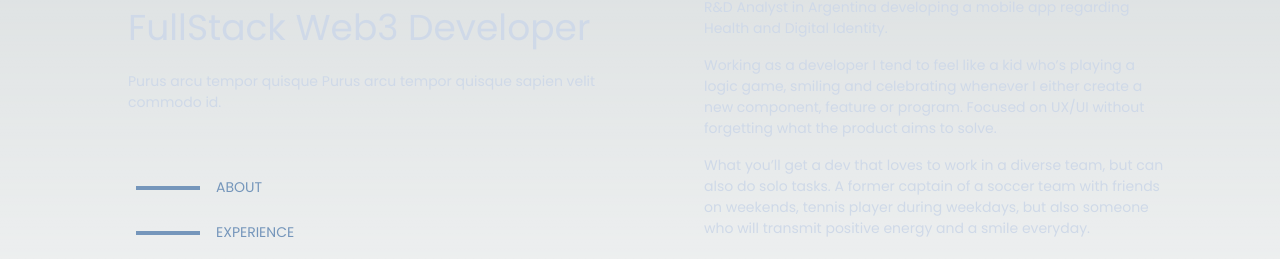
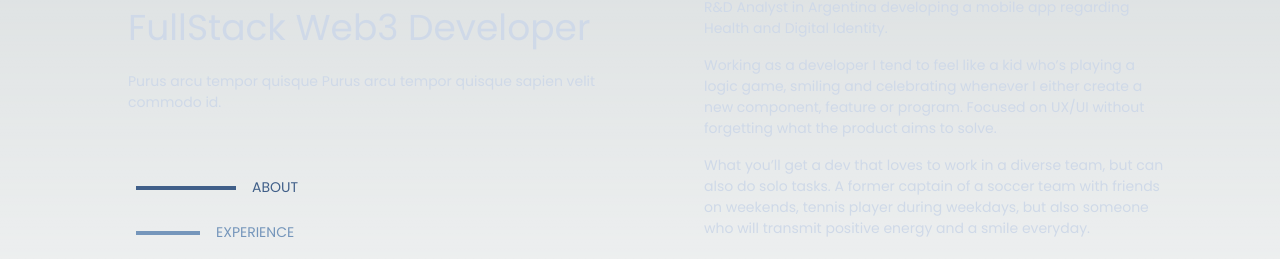
Before and after one commit to diego-scarpati/portfolio-app, a Next.js app: page / in a window 1280 px wide. Shown: the part 183-442 px from the top of the page. Built offline with nearby package versions, Linux system fonts and the light colour scheme.

Commit message:
scroll event

```diff
--- a/src/app/common/LeftSide.tsx
+++ b/src/app/common/LeftSide.tsx
@@ -15,9 +15,9 @@ function LeftSide() {
           </p>
         </div>
         <div className=" flex flex-col mt-14 gap-2">
-          <Section title="ABOUT" scrollToPosition={0}/>
-          <Section title="EXPERIENCE" scrollToPosition={400}/>
-          <Section title="SIDE PROJECTS" scrollToPosition={800}/>
+          <Section title="ABOUT" top={0} bottom={400}/>
+          <Section title="EXPERIENCE" top={400} bottom={800}/>
+          <Section title="SIDE PROJECTS" top={800} bottom={9999}/>
         </div>
         <Contact />
       </nav>
--- a/src/app/common/Section.modules.css
+++ b/src/app/common/Section.modules.css
@@ -2,20 +2,28 @@
   transition: background-color 0.3s;
 } */
 
-#sectionBlock {
+.sectionBlock {
   background-color: var(--bs-400);
 }
-#sectionTitle {
+.sectionTitle {
   color: var(--bs-400);
 }
-#sectionBlock {
+.sectionBlock {
   transition: width 0.5s;
 }
 
-#sectionContainer:hover #sectionBlock{
+#sectionContainer:hover .sectionBlock{
   background-color: var(--bs-600);
   width: 100px;
 }
-#sectionContainer:hover #sectionTitle{
+#sectionContainer:hover .sectionTitle{
   color: var(--bs-600);
 }
+
+.activeBlock{
+  background-color: var(--bs-600);
+  width: 100px;
+}
+.activeTitle{
+  color: var(--bs-600);
+}
--- a/src/app/common/Section.tsx
+++ b/src/app/common/Section.tsx
@@ -1,37 +1,55 @@
 "use client";
 
-import React, { useState } from "react";
+import React, { useEffect, useState } from "react";
 import "../globals.css";
-import "./Section.modules.css"
+import "./Section.modules.css";
 
 interface SectionProps {
   title: string;
-  scrollToPosition: number;
+  top: number;
+  bottom: number;
 }
 
-function Section({ title, scrollToPosition }: SectionProps) {
-  const [hovered, setHovered] = useState<boolean>(false);
-  const handleHoverColor = () => {
-    setHovered(!hovered);
+function Section({ title, top, bottom }: SectionProps) {
+  const [active, setActive] = useState<boolean>(false);
+
+  const handleScroll = () => {
+    window.scrollTo({ top: top, behavior: "smooth" });
   };
 
-  // const scrollToPosition =
+  const handleVerticalScroll = () => {
+    if (window.scrollY >= top && window.scrollY < bottom) {
+      setActive(true);
+    } else {
+      setActive(false);
+    }
+  };
 
-  const handleScroll = () => {
-    window.scrollTo({top: scrollToPosition, behavior: "smooth"})
-  }
+  useEffect(() => {
+    window.addEventListener("scroll", handleVerticalScroll);
+
+    return () => {
+      window.removeEventListener("scroll", handleVerticalScroll);
+    };
+  }, []);
 
   return (
     <div
       id="sectionContainer"
-      className="flex p-2 items-center"
-      onMouseEnter={handleHoverColor}
-      onMouseLeave={handleHoverColor}
-      // onClick={()=> handleScroll(800)}
+      className={"flex p-2 items-center"}
       onClick={handleScroll}
     >
-      <div className="w-16 h-1 " id="sectionBlock" />
-      <p className="ml-4" id="sectionTitle">
+      <div
+        className={
+          active ? "sectionBlock w-16 h-1 activeBlock" : "sectionBlock w-16 h-1"
+        }
+        id="sectionBlock"
+      />
+      <p
+        className={
+          active ? "sectionTitle ml-4 activeTitle" : "sectionTitle ml-4"
+        }
+      >
         {title}
       </p>
     </div>
```
